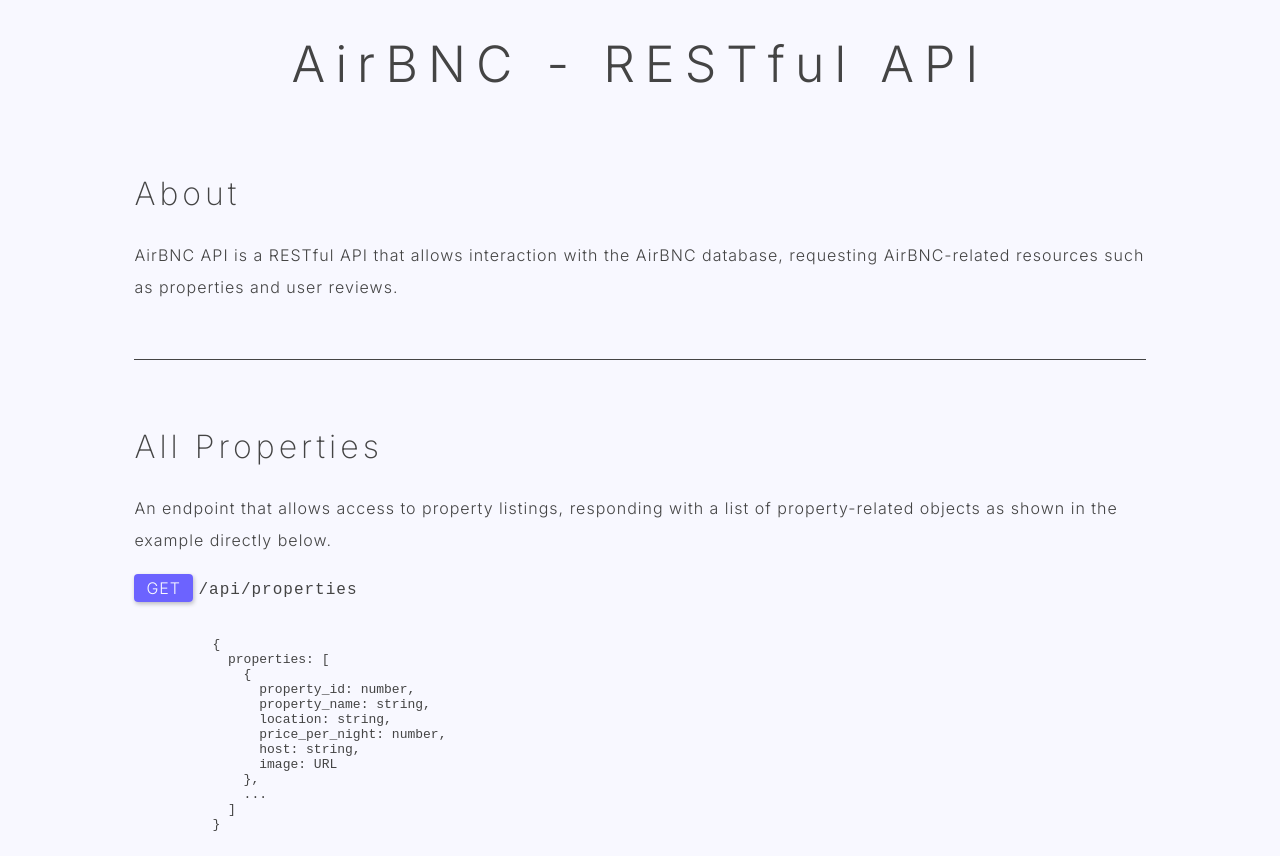
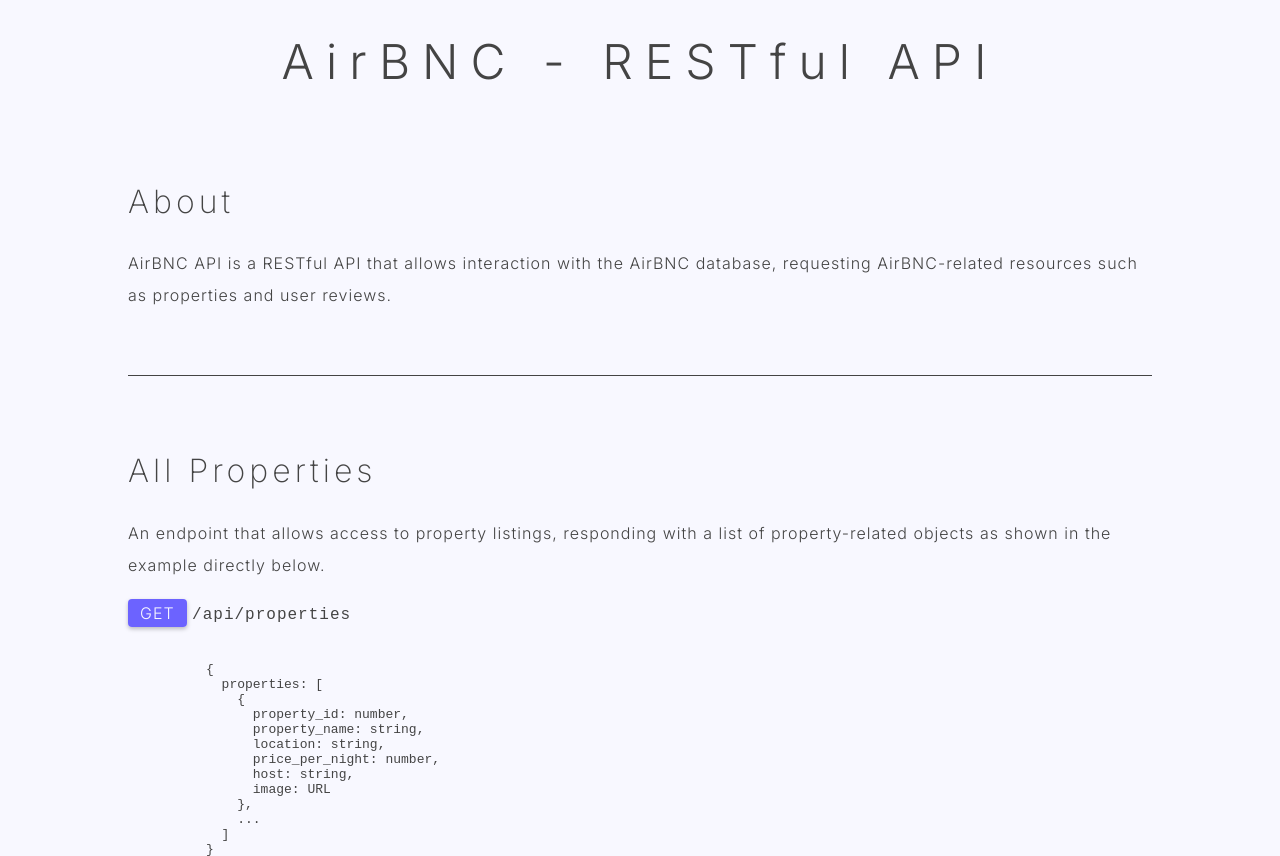
Before and after one commit to d-coded25/airbnc-back-end, a website: page public/index.html in a window 1280 px wide. Shown: the top 856 px of the page. Drawn offline with Linux system fonts and the light colour scheme.

Commit message:
Refactor some css rules to change measurements from px to rem

```diff
--- a/public/styles.css
+++ b/public/styles.css
@@ -5,41 +5,41 @@ body {
 }
 
 #main-container {
-  width: 80%;
+  width: 80vw;
   min-width: 720px;
   max-width: 1280px;
   margin: 0 auto;
 }
 
 h1 {
-  font-size: 50px;
+  font-size: 3rem;
   font-weight: 300;
-  letter-spacing: 10px;
+  letter-spacing: 0.75rem;
   text-align: center;
 }
 
 h2 {
-  font-size: 32px;
+  font-size: 2rem;
   font-weight: 200;
-  letter-spacing: 4px;
+  letter-spacing: 0.25rem;
 }
 
 h3 {
-  font-size: 24px;
+  font-size: 1.5rem;
   font-weight: 100;
-  letter-spacing: 2px;
+  letter-spacing: 0.125rem;
 }
 
 p {
-  font-size: 16px;
+  font-size: 1rem;
   font-weight: 300;
   line-height: 2;
-  letter-spacing: 1px;
+  letter-spacing: 0.0625rem;
 }
 
 .about {
-  padding-top: 20px;
-  padding-bottom: 40px;
+  padding-top: 2rem;
+  padding-bottom: 3rem;
   border-bottom: 1px solid #444;
 }
 
@@ -48,21 +48,21 @@ p {
 .get-reviews,
 .post-review,
 .delete-review {
-  padding: 40px 0;
+  padding: 3rem 0;
   border-bottom: 1px solid #444;
 }
 
 .site-information {
-  padding-top: 20px;
-  padding-bottom: 20px;
+  padding-top: 2rem;
+  padding-bottom: 2rem;
 }
 
 .method,
 .status-success,
 .status-error {
   border-radius: 4px;
-  padding: 4px 12px;
-  box-shadow: 1px 2px 4px #00000040;
+  padding: 0.25rem 0.75rem;
+  box-shadow: 0.1px 2px 4px #00000040;
 }
 
 .method {
```
